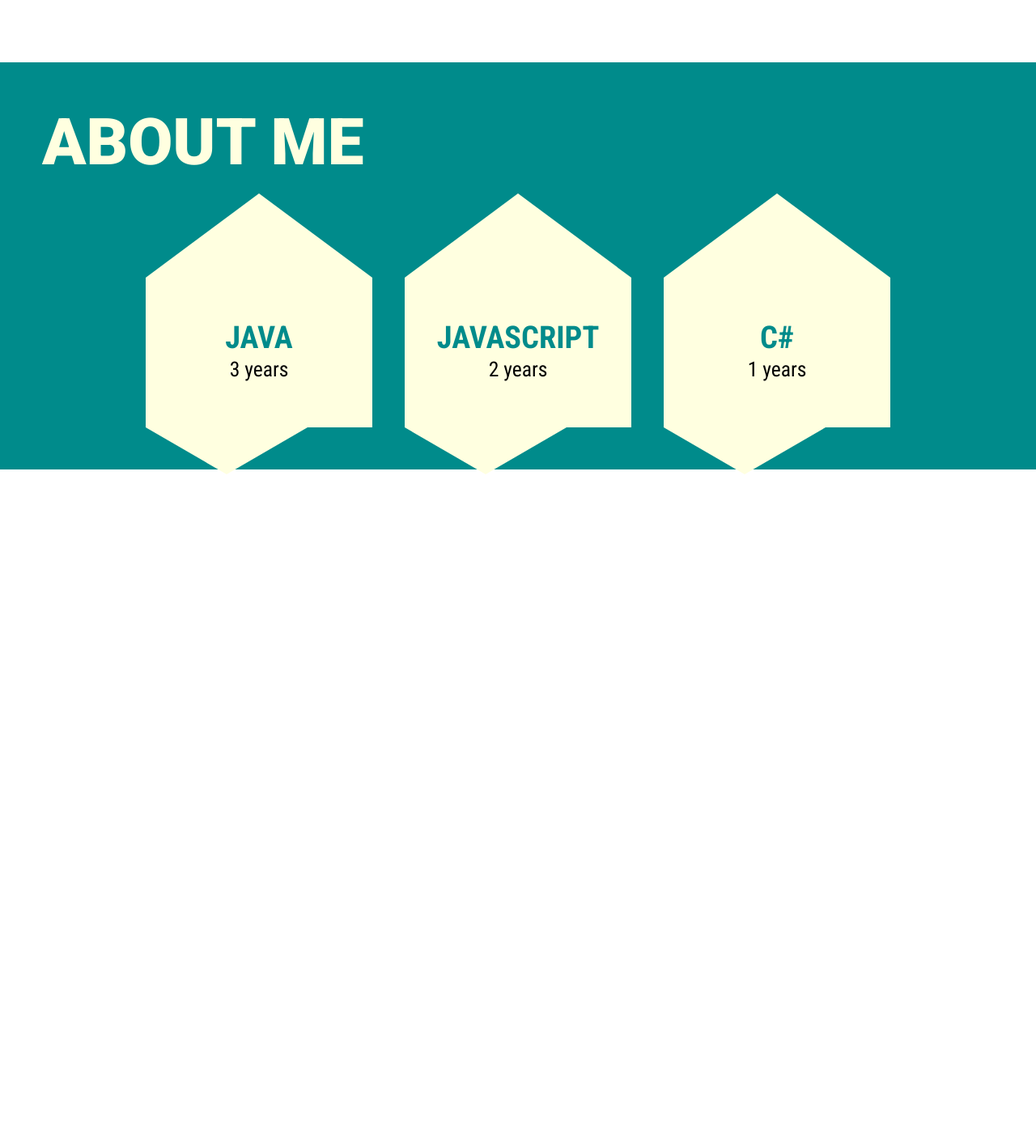
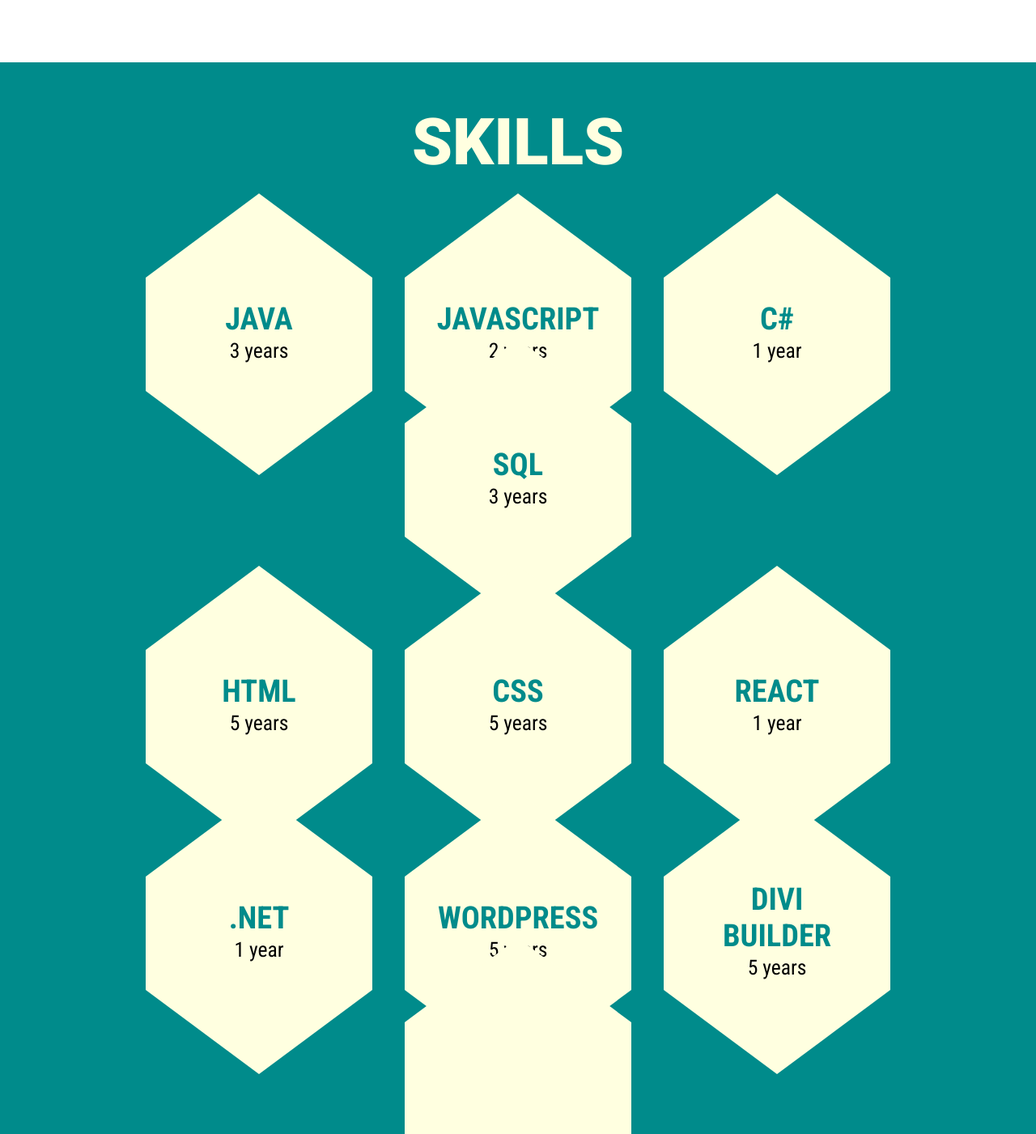
Before and after one commit to wildfirefly12/portfolio, a React (Create React App) app: page / in a window 1280 px wide. Shown: the part 2282-3683 px from the top of the page at 81% size. Before the commit the page ends 2868 px from the top, so only its background shows below. Built offline with nearby package versions, Linux system fonts and the light colour scheme.

Commit message:
Updated card size and added skills section

```diff
--- a/src/AboutMe.css
+++ b/src/AboutMe.css
@@ -10,7 +10,7 @@
     font-weight: 900;
     font-size: 5em;
     text-transform: uppercase;
-    text-align: left;
+    text-align: center;
     margin: 20px;
     margin-bottom: 100px;
 }
@@ -27,3 +27,7 @@
     color: white;
     display: inline-block;
 }
+
+.skills{
+    margin: 100px;
+}
--- a/src/AboutMe.js
+++ b/src/AboutMe.js
@@ -2,16 +2,30 @@ import React from "react";
 
 import "./AboutMe.css";
 import headshot from "./img/headshot.jpg";
-import Skill from "./Skill";
+import Skill from "./skills/Skill";
 
 const AboutMe = () => {
     return (
         <div className={"background"}>
-            <h2 className={"header"}>About Me</h2>
-            {/*<img className={"headshot"} src={headshot}/>*/}
-            <Skill title={"Java"} experience={"3 years"} />
-            <Skill title={"JavaScript"} experience={"2 years"} />
-            <Skill title={"C#"} experience={"1 years"} />
+            <h2 className={"header"}>Skills</h2>
+            <div className={"skills"}>
+                <Skill title={"Java"} experience={"3 years"} />
+                <Skill title={"JavaScript"} experience={"2 years"} />
+                <Skill title={"C#"} experience={"1 year"} />
+                <Skill title={"SQL"} experience={"3 years"} />
+            </div>
+            <div className={"skills"}>
+                <Skill title={"HTML"} experience={"5 years"} />
+                <Skill title={"CSS"} experience={"5 years"} />
+                <Skill title={"React"} experience={"1 year"} />
+            </div>
+            <div className={"skills"}>
+                <Skill title={".Net"} experience={"1 year"} />
+                <Skill title={"Wordpress"} experience={"5 years"}/>
+                <Skill title={"Divi Builder"} experience={"5 years"} />
+                <Skill  />
+            </div>
+
         </div>
     )
 }
--- a/src/App.js
+++ b/src/App.js
@@ -1,5 +1,5 @@
 import './App.css';
-import AppSection from "./AppSection";
+import AppSection from "./App/AppSection";
 import React from "react";
 import Header from "./Header";
 import AboutMe from "./AboutMe";
--- a/src/Skill.css
+++ b/src/skills/Skill.css
@@ -2,7 +2,7 @@
     display: inline-block;
     vertical-align: top;
     width: 280px;
-    height: 185px;
+    height: 140px;
     background: lightyellow;
     position: relative;
     margin: 20px;
@@ -21,13 +21,13 @@
 .skill::after {
     content: "";
     position: absolute;
-    bottom: -58px;
+    bottom: -104px;
     left: 0;
     width: 0;
     height: 0;
-    border-left: 100px solid transparent;
-    border-right: 100px solid transparent;
-    border-top: 58px solid lightyellow;
+    border-left: 140px solid transparent;
+    border-right: 140px solid transparent;
+    border-top: 104px solid lightyellow;
 }
 
 .skillTitle{
```
Also changed, not shown: src/App/AppButton.css (renamed from src/AppButton.css), src/App/AppButton.js (renamed from src/AppButton.js), src/App/AppCard.css (renamed from src/AppCard.css), src/App/AppCard.js (renamed from src/AppCard.js), src/App/AppSection.css (renamed from src/AppSection.css), src/App/AppSection.js (renamed from src/AppSection.js), src/skills/Skill.js (renamed from src/Skill.js).
